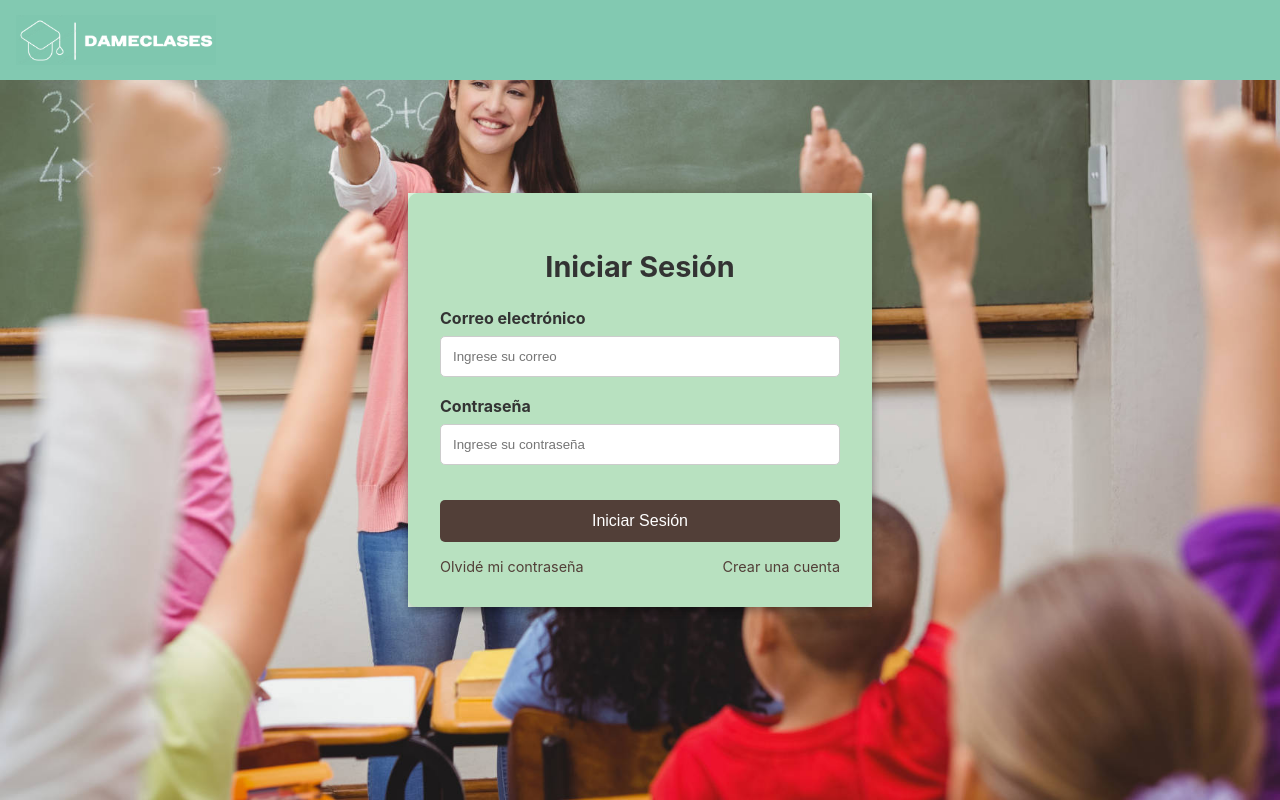
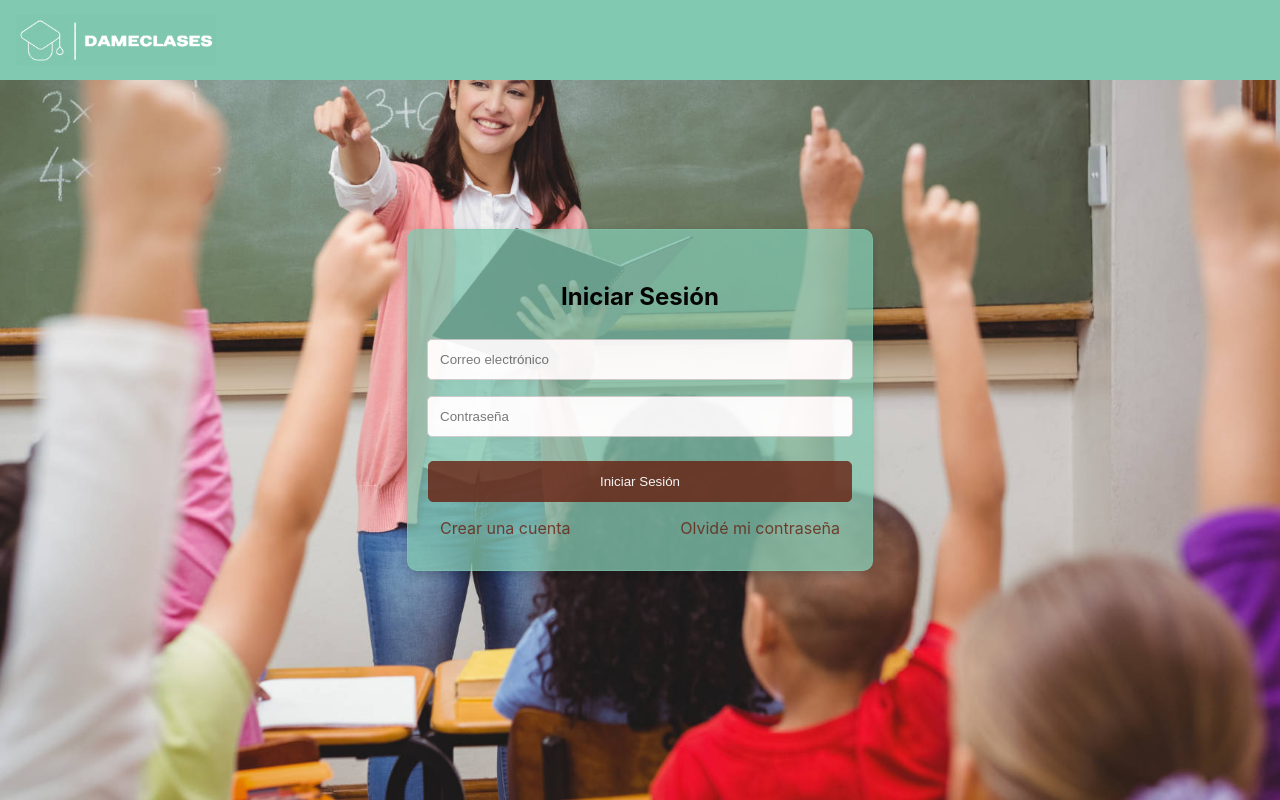
Before and after one commit to pipeham-s/Sistemas-Distribuidos-Frontend, a React (Create React App) app: page /login in a window 1280 px wide. Built offline with nearby package versions, Linux system fonts and the light colour scheme.

Commit message:
Login terminado front

```diff
--- a/src/components/Login.css
+++ /dev/null
@@ -1,92 +0,0 @@
-/* Contenedor principal del login */
-.login-container {
-    display: flex;
-    justify-content: center;
-    align-items: center;
-    height: 100vh; /* Ocupa toda la altura de la pantalla */
-    background-color: #dff8e1; /* Color de fondo general */
-}
-
-/* Cuadro del formulario de login */
-.login-box {
-    background-color: #b8e1c0; /* Fondo del cuadro del login */
-    padding: 2rem;
-    border-radius: 10px;
-    box-shadow: 0 4px 8px rgba(0, 0, 0, 0.2);
-    width: 400px;
-    max-width: 100%; /* Asegura que no se desborde en pantallas pequeñas */
-    text-align: center;
-}
-
-/* Título del formulario */
-.login-title {
-    margin-bottom: 1.5rem;
-    font-size: 1.8rem;
-    color: #333;
-    font-weight: bold;
-}
-
-/* Estilos de los campos del formulario */
-.form-group {
-    margin-bottom: 1.2rem;
-    text-align: left; /* Alinea las etiquetas a la izquierda */
-}
-
-.form-group label {
-    display: block;
-    margin-bottom: 0.5rem;
-    font-weight: bold;
-    color: #333;
-}
-
-.form-group input {
-    width: 100%;
-    padding: 0.75rem;
-    border: 1px solid #ccc;
-    border-radius: 5px;
-    box-sizing: border-box; /* Asegura que el padding y el borde no afecten el tamaño */
-}
-
-/* Botón de iniciar sesión */
-.btn-login {
-    width: 100%;
-    padding: 0.75rem;
-    background-color: #523f38; /* Color del botón */
-    color: white;
-    border: none;
-    border-radius: 5px;
-    cursor: pointer;
-    font-size: 1rem;
-    margin-top: 1rem;
-}
-
-.btn-login:hover {
-    background-color: #6a4f47;
-}
-
-/* Estilos para los enlaces adicionales */
-.login-links {
-    display: flex;
-    justify-content: space-between;
-    margin-top: 1rem;
-}
-
-.login-links a {
-    text-decoration: none;
-    color: #523f38; /* Color de los enlaces */
-    font-size: 0.9rem;
-}
-
-.login-links a:hover {
-    text-decoration: underline;
-}
-
-/* Estilos para el enlace de olvido de contraseña */
-.forgot-link {
-    margin-right: auto;
-}
-
-/* Estilos para el enlace de crear cuenta */
-.signup-link {
-    margin-left: auto;
-}
--- a/src/components/Login.js
+++ b/src/components/Login.js
@@ -1,39 +1,82 @@
 import React from 'react';
-import './Login.css'; // Importar los estilos de CSS
+import styled from 'styled-components';
+
+// Contenedor principal del Login con estilo traslúcido
+const LoginContainer = styled.div`
+  background-color: rgba(130, 201, 177, 0.8); /* Verde traslúcido */
+  padding: 2rem;
+  border-radius: 10px;
+  box-shadow: 0 4px 8px rgba(0, 0, 0, 0.2); /* Sombra suave */
+  width: 100%; /* Ancho del contenedor */
+  max-width: 400px; /* Ancho máximo */
+  display: flex;
+  flex-direction: column;
+  justify-content: center;
+  align-items: center;
+  opacity: 0.95; /* Opacidad adicional para mayor traslucidez */
+  border: 1px solid rgba(130, 201, 177, 0.5); /* Borde verde traslúcido */
+`;
+
+// Contenedor de los Links
+const LinksContainer = styled.div`
+  display: flex;
+  justify-content: space-between; /* Alinea los elementos a los extremos */
+  width: 100%; /* Asegura que el contenedor ocupe todo el ancho */
+  margin-top: 1rem; /* Espacio entre los links y el botón */
+`;
+
+// Estilo para cada link individual
+const Link = styled.a`
+  color: #6C3B2A;
+  cursor: pointer;
+  text-decoration: none;
+
+  &:hover {
+    text-decoration: underline;
+  }
+`;
+
+// Estilo para los Inputs
+const Input = styled.input`
+  width: 100%;
+  padding: 0.75rem;
+  margin: 0.5rem 0;
+  border: 1px solid #ccc;
+  border-radius: 5px;
+`;
+
+// Estilo para el Botón
+const Button = styled.button`
+  background-color: #6C3B2A; /* Color de fondo del botón */
+  color: white;
+  border: none;
+  padding: 0.75rem 1.5rem;
+  border-radius: 5px;
+  cursor: pointer;
+  margin-top: 1rem;
+  border: 1px solid #6C3B2A;
+  width: 106%; /* Hace que el botón ocupe el 100% del ancho del contenedor */
+
+  &:hover {
+    background-color: #45a049; /* Color del botón al hacer hover */
+  }
+`;
 
 const Login = () => {
-    return (
-        <div className="login-container">
-            <div className="login-box">
-                <h2 className="login-title">Iniciar Sesión</h2>
-                <form className="login-form">
-                    <div className="form-group">
-                        <label htmlFor="email">Correo electrónico</label>
-                        <input
-                            id="email"
-                            type="email"
-                            placeholder="Ingrese su correo"
-                            required
-                        />
-                    </div>
-                    <div className="form-group">
-                        <label htmlFor="password">Contraseña</label>
-                        <input
-                            id="password"
-                            type="password"
-                            placeholder="Ingrese su contraseña"
-                            required
-                        />
-                    </div>
-                    <button type="button" className="btn-login">Iniciar Sesión</button>
-                    <div className="login-links">
-                        <a href="#" className="forgot-link">Olvidé mi contraseña</a>
-                        <a href="#" className="signup-link">Crear una cuenta</a>
-                    </div>
-                </form>
-            </div>
-        </div>
-    );
+  return (
+    <LoginContainer>
+      <h2>Iniciar Sesión</h2>
+      <Input type="email" placeholder="Correo electrónico" />
+      <Input type="password" placeholder="Contraseña" />
+      <Button>Iniciar Sesión</Button>
+
+      {/* Contenedor para los links */}
+      <LinksContainer>
+        <Link href="#">Crear una cuenta</Link>
+        <Link href="#">Olvidé mi contraseña</Link>
+      </LinksContainer>
+    </LoginContainer>
+  );
 };
 
 export default Login;
--- a/src/pages/LoginPage.js
+++ b/src/pages/LoginPage.js
@@ -41,9 +41,9 @@ const LoginPage = () => {
   return (
     <PageContainer>
       <Header /> {/* Renderiza el header solo una vez */}
-        <LoginBox>
+
             <Login />
-        </LoginBox>
+
     </PageContainer>
   );
 };
```
